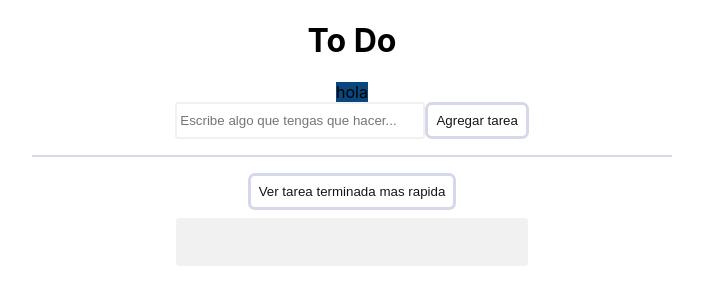
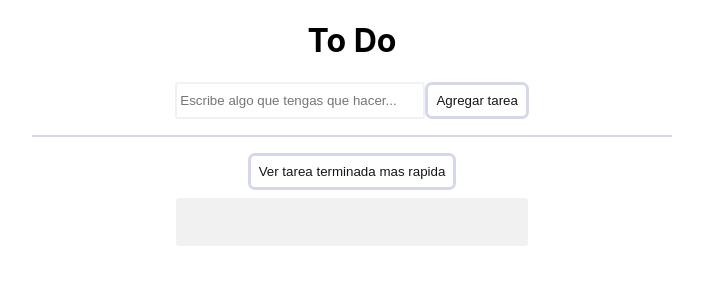
Before and after one commit to AgustinaPotasman/ToDo_List2, a React (Create React App) app: page / in a window 1280 px wide. Shown: the top 304 px of the page, without its empty margins (288-991 px from the left). Built offline with nearby package versions, Linux system fonts and the light colour scheme.

Commit message:
pudimos avanzar

```diff
--- a/src/App.js
+++ b/src/App.js
@@ -1,5 +1,5 @@
 import './App.css';
-import { useState, useEffect } from 'react';
+import { useState } from 'react';
 import Titulo from './Components/Titulo/Titulo';
 import NuevoToDo from './Components/NuevoToDo/NuevoToDo';
 import TareaMasRapida from './Components/TareaMasRapida/TareaMasRapida';
@@ -8,15 +8,6 @@ import ListToDo from './Components/ListToDo/ListToDo'
 function App() {
   const [ToDos, setToDos] = useState([]);
 
-  useEffect(() => {
-    setToDos([...ToDos, {
-      id: "e1",
-      contenido: "hola",
-      tachado: false,
-      fechaYhoraCreacion: new Date(),
-      fechaYhoraTachado: false
-    }]);
-  }, [])
 /*
       */
   return (
--- a/src/Components/Elemento/Elemento.css
+++ b/src/Components/Elemento/Elemento.css
@@ -1,9 +1,23 @@
 input[type="checkbox"]{
     accent-color: rgb(0, 0, 179);
+    border-radius: 3px;
+    border: solid 2px #f1f1f1;
+    padding: .2rem;
+    min-height: inherit;
+}
+label {
+    color: #000;
 }
 
-label {
-    min-width: inherit;
-    min-height: 50px;
-    background-color: rgb(10, 71, 124);
+.elemento {
+    display: flex;
+    align-items: center;
+    justify-content: space-between;
+    width: 20rem;
+    padding: .5rem;
+    margin: 0 auto;
 }
+
+.elemento_content {
+    display: flex;
+}
--- a/src/Components/Elemento/Elemento.js
+++ b/src/Components/Elemento/Elemento.js
@@ -1,8 +1,20 @@
 import './Elemento.css';
+import trash from "../../../public/trash-solid.svg";
 
-function Elemento({ contenido}) {
+function Elemento({ isEven, contenido, tachado, setToDo, ToDos}) {
+    const esTachado = (tachado) => { return tachado === true }
+    const esPar = (isEven) => { if (isEven === true) {return "#f1f1f1"} else {return "#ffffff"}}
+    const tachar = () => {
+
+    }
     return (
-        <div><label>{contenido}</label></div>
+        <div className='elemento' style={{backgroundColor: esPar(isEven)}}>
+            <div className='elemento_content'>
+                <input type="checkbox" defaultchecked={esTachado(tachado)} onChange={tachar}/>
+                <label>{contenido}</label>
+            </div>
+            <img src={trash}/>
+        </div>
 
     );
 }
--- a/src/Components/Input/Input.css
+++ b/src/Components/Input/Input.css
@@ -1,4 +1,4 @@
-input {
+.myInpt {
     border-radius: 3px;
     border: solid 2px #f1f1f1;
     padding: .2rem;
@@ -7,7 +7,7 @@ input {
 }
 
 
-input:focus {
+.myInpt:focus {
     outline: none;      /* Remove default outline and use border or box-shadow */
     box-shadow: -2px 2px 0 0 rgb(193, 202, 250);
 }
--- a/src/Components/Input/Input.js
+++ b/src/Components/Input/Input.js
@@ -1,7 +1,7 @@
 import './Input.css';
 
 function Input({ sendText, name="" }) {
-  return <input placeholder={sendText} name={name}/>;
+  return <input className='myInpt' placeholder={sendText} name={name}/>;
 }
 
 export default Input;
--- a/src/Components/ListToDo/ListToDo.js
+++ b/src/Components/ListToDo/ListToDo.js
@@ -2,13 +2,15 @@ import './ListToDo.css';
 import Elemento from '../Elemento/Elemento';
 
 function ListToDo({ setToDo, ToDos }) {
-/*<Elemento id={i} contenido={t.contenido} tachado={t.tachado} setToDo={setToDo} ToDos={ToDos}></Elemento>*/
+/**/
+    let i = -1;
     return (
         <div className=''>
                 {
                     ToDos.map((t) => {
+                        i++;
                         return (
-                            <Elemento contenido={t.contenido}></Elemento>
+                            <Elemento isEven={(i % 2 === 0)} contenido={t.contenido} tachado={t.tachado} setToDo={setToDo} ToDos={ToDos}></Elemento>
                         )
                     }
                 )}
--- a/src/Components/NuevoToDo/NuevoToDo.js
+++ b/src/Components/NuevoToDo/NuevoToDo.js
@@ -1,26 +1,25 @@
 import Boton from '../Boton/Boton';
 import Input from '../Input/Input';
 import './NuevoToDo.css';
-import { useEffect } from 'react';
 
 function NuevoToDo({ToDos, setToDos}) {
+
   const agregarToDo = (e) => {
-      let newId = (isNaN(ToDos.lenght)) ? "e1" : e + (ToDos.lenght + 1)
-      useEffect(() => {
+    e.preventDefault();
       setToDos([...ToDos, {
-        id: newId,
-        contenido: e.target.content.value,
+        contenido: e.target.contenido.value,
         tachado: false,
         fechaYhoraCreacion: new Date(),
         fechaYhoraTachado: false
       }]);
-    }, [])
   }
 
-  return (<form className='NuevoToDo' onSubmit={() => agregarToDo}>
-      <Input sendText={"Escribe algo que tengas que hacer..."} name="content"></Input>
-      <Boton sendText={"Agregar tarea"}></Boton>
-  </form>)
+  return (<>
+  <form className='NuevoToDo' onSubmit={agregarToDo} autoComplete="off">
+      <Input sendText={"Escribe algo que tengas que hacer..."} name="contenido"/>
+      <Boton sendText={"Agregar tarea"}/>
+  </form>
+  </>)
 }
 
 export default NuevoToDo;
```
